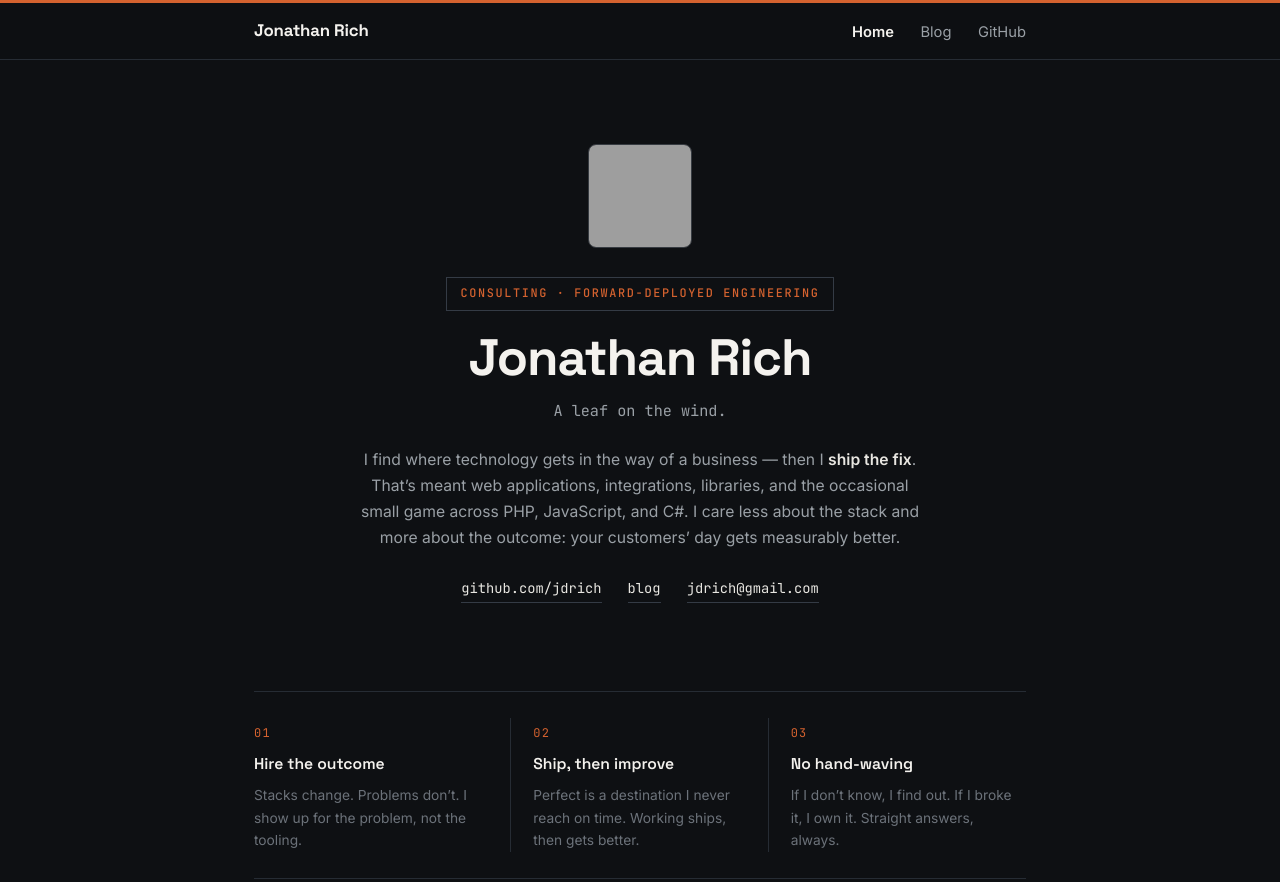
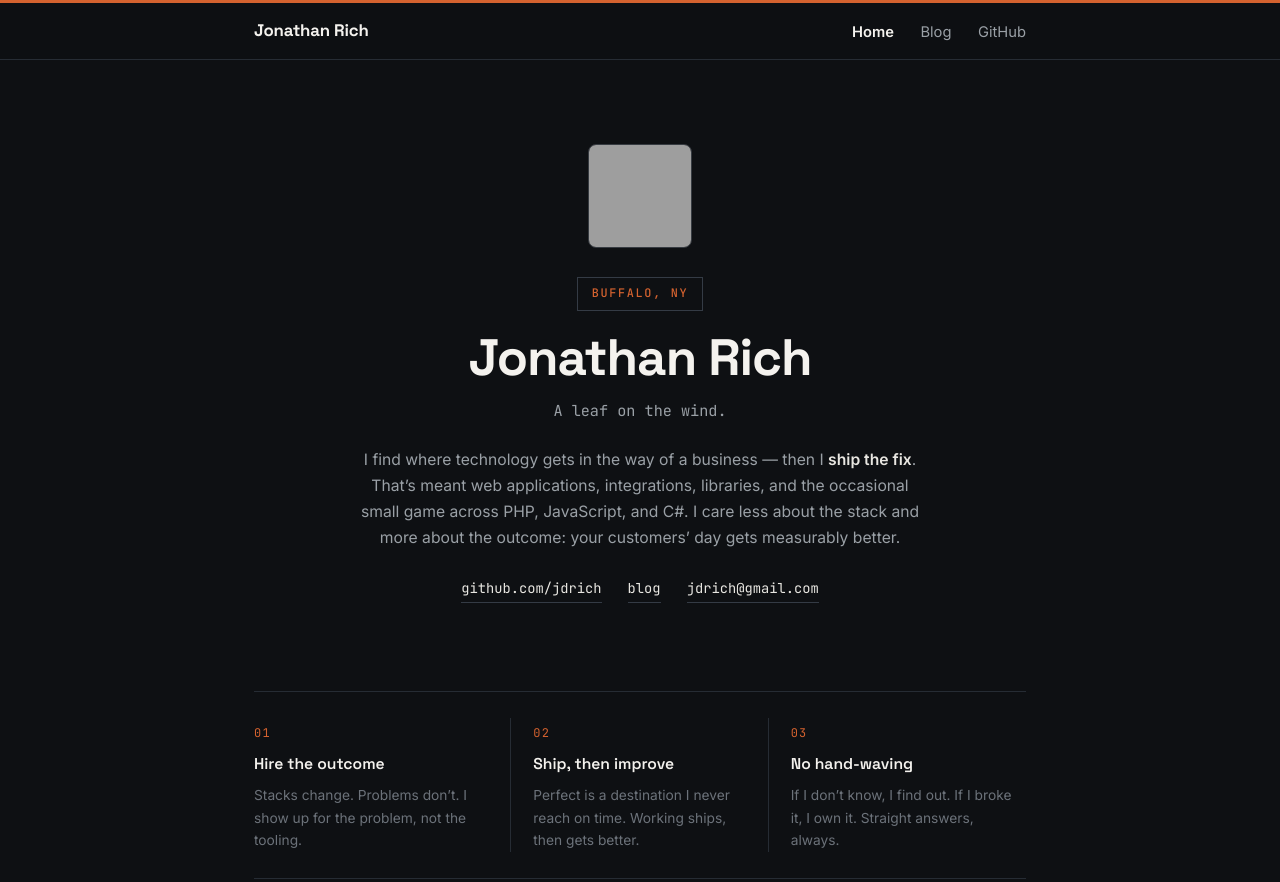
Before and after one commit to jdrich/jdrich.github.io, a plain HTML site: page index.html in a window 1280 px wide. Shown: the top 882 px of the page. Drawn offline with Linux system fonts and the light colour scheme; grey boxes are pictures that could not be loaded.

Commit message:
Drop title claim from hero; keep name + location only

```diff
--- a/index.html
+++ b/index.html
@@ -27,7 +27,7 @@
       <div class="hero-avatar">
         <img src="https://avatars.githubusercontent.com/u/1329233?v=4&s=200" alt="Jonathan Rich" width="104" height="104">
       </div>
-      <span class="kicker">Consulting &middot; Forward-Deployed Engineering</span>
+      <span class="kicker">Buffalo, NY</span>
       <h1>Jonathan Rich</h1>
       <p class="hero-bio">A leaf on the wind.</p>
       <p class="hero-about">
```
